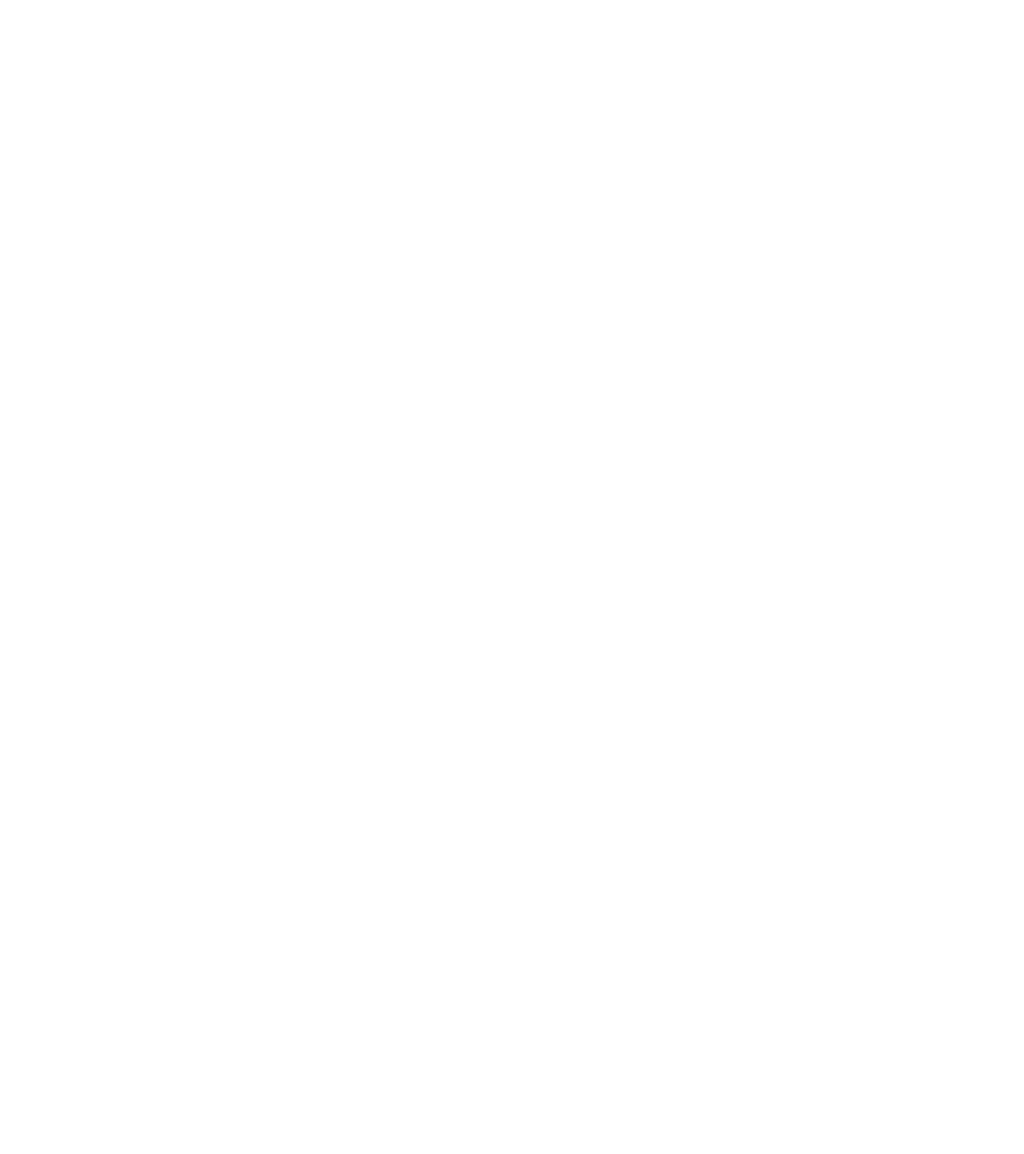
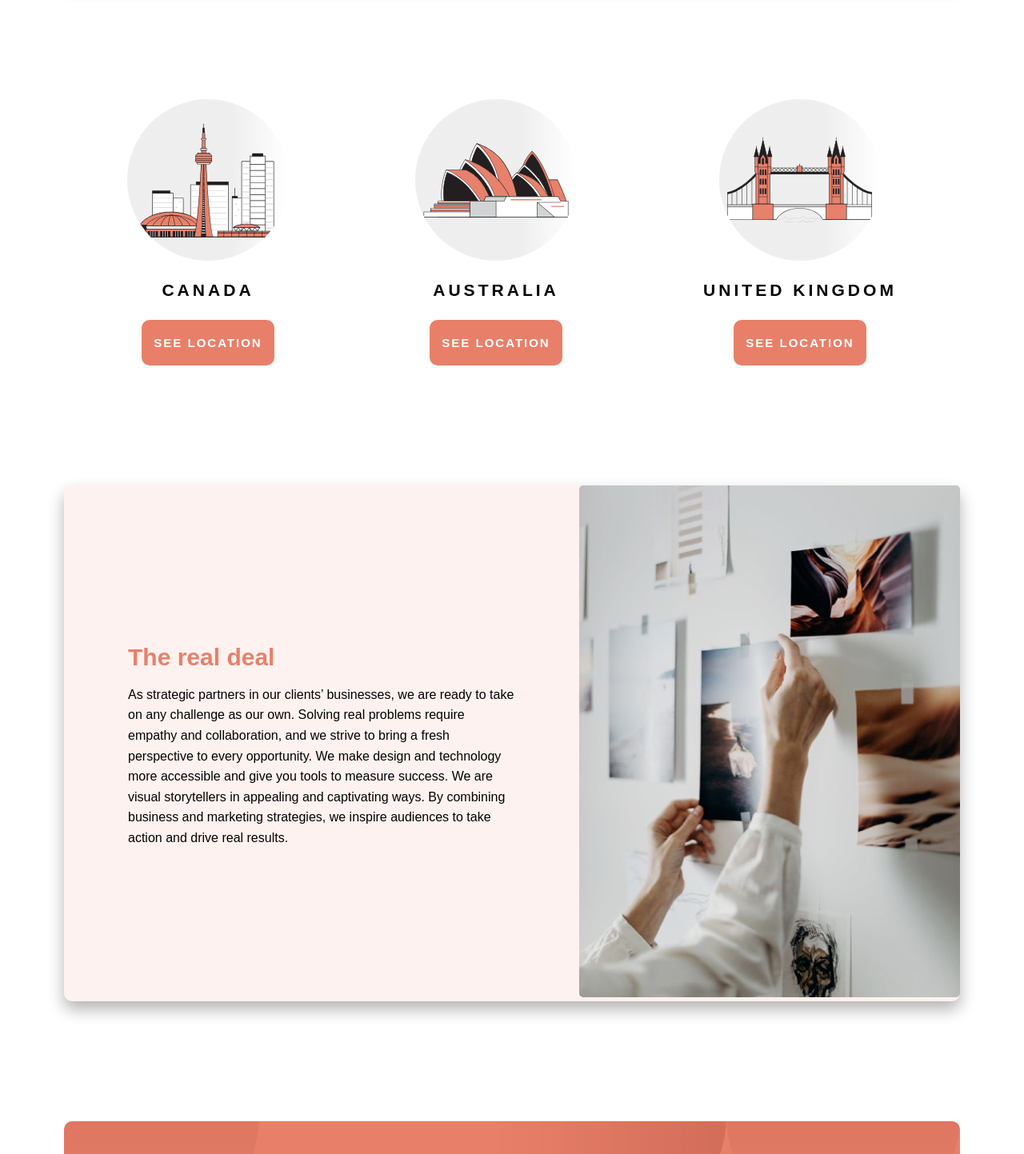
Before and after one commit to GeorgeFlood/Designo, a React (Vite) app: page /about in a window 1280 px wide. Shown: the part 3960-5403 px from the top of the page at 80% size. Before the commit the page ends 4084 px from the top, so only its background shows below. Built offline with nearby package versions, Linux system fonts and the light colour scheme.

Commit message:
progress on the about page

```diff
--- /dev/null
+++ b/src/components/LocationBar.jsx
@@ -0,0 +1,38 @@
+import React from "react";
+import "./locationBar.css";
+
+const locations = [
+  {
+    name: "CANADA",
+    image: "../../assets/shared/desktop/illustration-canada.svg",
+    alt: "Canada illustration",
+  },
+  {
+    name: "Australia",
+    image: "../../assets/shared/desktop/illustration-australia.svg",
+    alt: "Australia illustration",
+  },
+  {
+    name: "United Kingdom",
+    image: "../../assets/shared/desktop/illustration-united-kingdom.svg",
+    alt: "United Kingdom illustration",
+  },
+];
+
+const Location = ({ image, name, alt }) => (
+  <div className="locations">
+    <img src={image} alt={alt} />
+    <h3>{name}</h3>
+    <button>See Location</button>
+  </div>
+);
+
+const LocationBar = ({ gridRow, gridColumn }) => (
+  <div className="locationBar" style={{ gridRow, gridColumn }}>
+    {locations.map((location, index) => (
+      <Location key={index} {...location} />
+    ))}
+  </div>
+);
+
+export default LocationBar;
--- /dev/null
+++ b/src/components/locationbar.css
@@ -0,0 +1,52 @@
+.locationBar {
+  grid-row: 4 / 5;
+  grid-column: 2 / 10;
+
+  display: flex;
+  justify-content: space-around;
+}
+
+.locations {
+  display: flex;
+  flex-direction: column;
+  align-items: center;
+}
+
+.locations {
+  font-size: 1.8rem;
+  font-weight: 300;
+  letter-spacing: 0.4rem;
+  text-transform: uppercase;
+}
+
+.locations img {
+  background-image: linear-gradient(
+    to right,
+    rgba(200, 200, 200, 0.3) 65%,
+    transparent
+  );
+  border-radius: 50%;
+}
+
+.locations h3 {
+  margin: 2rem 0;
+}
+
+.locations button {
+  font-size: 1.5rem;
+  background-color: var(--orange);
+  color: #fff;
+  border: none;
+  outline: none;
+  text-transform: uppercase;
+  cursor: pointer;
+  font-weight: 700;
+  padding: 2rem 1.5rem;
+  letter-spacing: 0.2rem;
+  border-radius: 1rem;
+  transition: all ease-in-out 0.3s;
+}
+
+.locations button:hover {
+  background-color: rgba(232, 128, 105, 0.4);
+}
--- a/src/pages/ourCompany.css
+++ b/src/pages/ourCompany.css
@@ -39,15 +39,17 @@ header {
 }
 
 .comp {
+  margin: 15rem 0;
+  border-radius: 1rem;
+  box-shadow: 0 1rem 2rem rgba(0, 0, 0, 0.3);
+  background-color: #fef2f0;
+}
+
+.comp.normal {
   grid-row: 3 / 4;
   grid-column: 2 / 10;
-
-  margin: 15rem 0;
-  border-radius: 1rem;
-
   display: flex;
   justify-content: space-between;
-  background-color: #fef2f0;
 }
 
 .comp__text {
@@ -67,5 +69,13 @@ header {
 }
 
 .comp__img img {
-  border-radius: 1rem 0 0 1rem;
+  border-radius: 0.5rem;
 }
+
+.comp.reverse {
+  grid-row: 5 / 6;
+  grid-column: 2 / 10;
+
+  display: flex;
+  flex-direction: row-reverse;
+}
--- a/src/pages/ourCompany.jsx
+++ b/src/pages/ourCompany.jsx
@@ -1,9 +1,11 @@
 import "./ourCompany.css";
 import Navbar from "../components/Navbar";
+import LocationBar from "../components/LocationBar";
 import Banner from "../components/banner";
 import Footer from "../components/Footer";
 import aboutIMG from "../../assets/about/desktop/image-about-hero.jpg";
 import worldClassTalent from "../../assets/about/desktop/image-world-class-talent.jpg";
+import realDeal from "../../assets/about/desktop/image-real-deal.jpg";
 
 const OurCompany = () => {
   return (
@@ -26,7 +28,7 @@ const OurCompany = () => {
         </div>
       </header>
 
-      <div className="comp">
+      <div className="comp normal">
         <div className="comp__img">
           <img src={worldClassTalent} alt="world class talent" />
         </div>
@@ -45,6 +47,30 @@ const OurCompany = () => {
           </p>
         </div>
       </div>
+
+      <LocationBar gridRow="4 / 5" gridColumn="2 / 10" />
+
+      <div className="comp reverse">
+        <div className="comp__img">
+          <img src={realDeal} alt="the real deal" />
+        </div>
+        <div className="comp__text">
+          <h2>The real deal</h2>
+          <p>
+            As strategic partners in our clients’ businesses, we are ready to
+            take on any challenge as our own. Solving real problems require
+            empathy and collaboration, and we strive to bring a fresh
+            perspective to every opportunity. We make design and technology more
+            accessible and give you tools to measure success. We are visual
+            storytellers in appealing and captivating ways. By combining
+            business and marketing strategies, we inspire audiences to take
+            action and drive real results.
+          </p>
+        </div>
+      </div>
+
+      <Banner />
+      <footer />
     </div>
   );
 };
```
